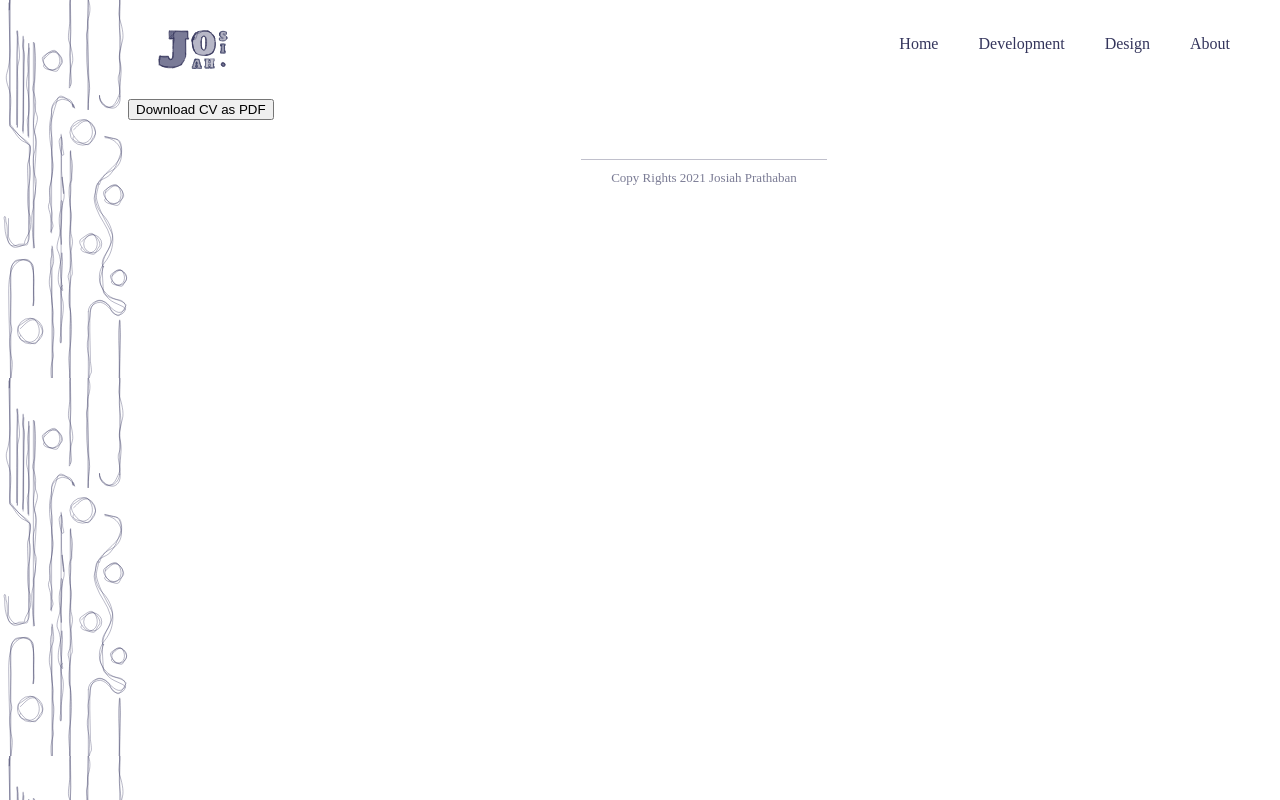
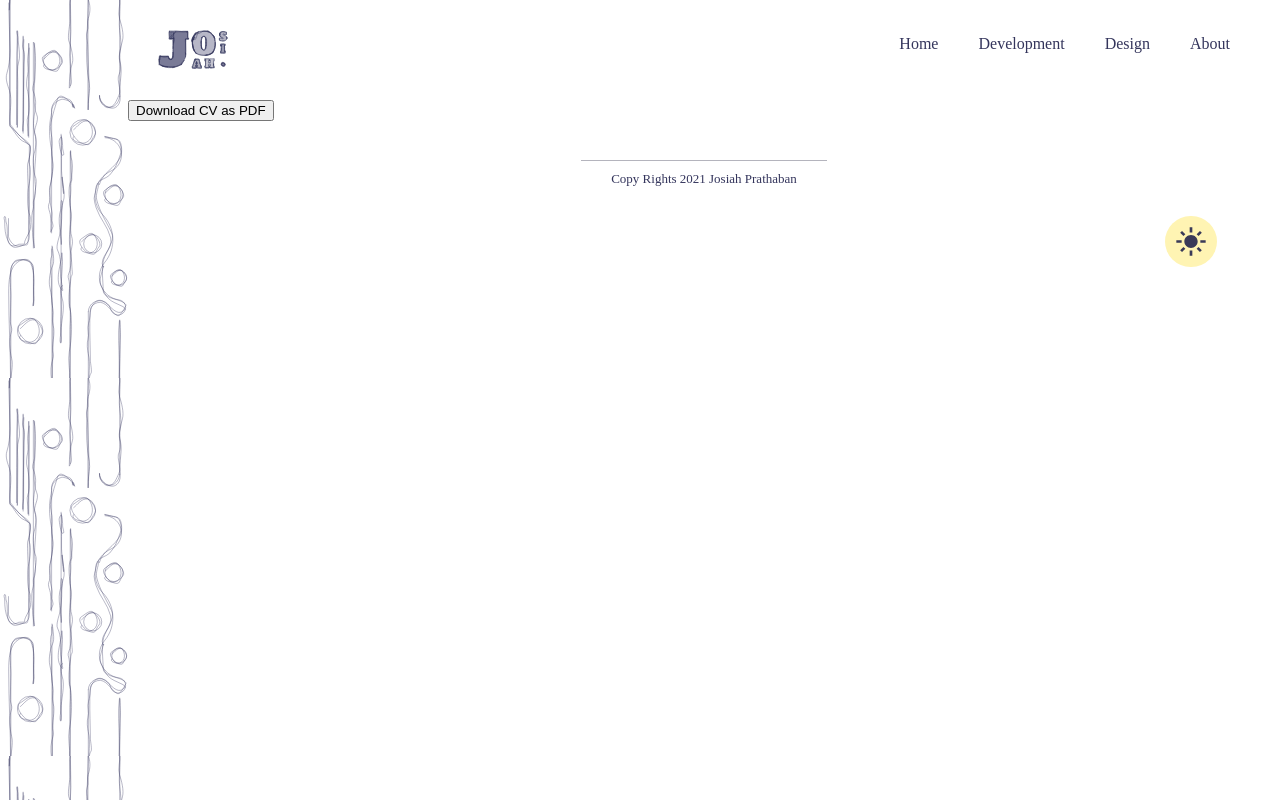
Before and after one commit to josiahprathaban/josiahprathaban.me, a Gatsby site: page /about in a window 1280 px wide. Built offline with nearby package versions, Linux system fonts and the light colour scheme; Gatsby itself is replaced by a stand-in of ours; a web font is replaced by a local one.

Commit message:
add dark mode and light mode

```diff
--- a/src/components/Layout.js
+++ b/src/components/Layout.js
@@ -1,11 +1,19 @@
-import React from 'react'
+import React, { useState } from 'react';
 import Navbar from './Navbar'
 import Footer from './Footer'
 import "../styles/global.scss"
 import { Helmet } from "react-helmet"
 
 export default function Layout({ children }) {
+
+    const [isLightMode, setIsLightMode] = useState(true);
+
+    function handleMode() {
+        isLightMode ? setIsLightMode(false) : setIsLightMode(true)
+    }
+
     return (
+        <div className={isLightMode ? 'light' : 'dark'}>
             <div className="layout">
                 <Helmet>
                     <meta charSet="utf-8" />
@@ -16,10 +24,14 @@ export default function Layout({ children }) {
                 <div>
                     <Navbar/>
                     <div className="content">
+                    <button onClick={handleMode} className="mode">
+                        <img src={isLightMode ? 'light_mode.svg' : 'dark_mode.svg'}/>
+                    </button>
                         { children }
                     </div>
                     <Footer/>
                 </div>
             </div>
+        </div>
     )
 }
--- a/src/components/Navbar.js
+++ b/src/components/Navbar.js
@@ -4,7 +4,7 @@ import React from 'react'
 export default function Navbar() {
     return (
         <nav>
-            <img src="/jo.logo.svg" alt="logo"/>
+            <div className="logo"></div>
             <div className="links">
                 <Link className="link" to="/">Home</Link>
                 <Link className="link" to="/">Development</Link>
--- a/src/styles/global.scss
+++ b/src/styles/global.scss
@@ -4,23 +4,92 @@ html, body{
     min-height: 100%;
 }
 
+.light{
+    color: rgb(52, 53, 92);
+    .layout{
+        background-color: rgb(255, 255, 255);
+    }
+    a{
+        color: rgb(52, 53, 92);
+    }
+    h3{
+        color: rgb(52, 53, 92);
+    }
+    .mode{
+        background-color: rgb(255, 244, 179);
+    }
+    .texture{
+        background-image: url('/texture_light.svg');
+    }
+    nav .logo{
+        background-image: url('/jo_logo_light.svg');
+    }
+}
+
+.dark{
+    color: rgb(255, 255, 255);
+    .layout{
+        background-color: rgb(27, 28, 37);
+    }
+    a{
+        color: rgb(255, 244, 179);
+    }
+    h3{
+        color: rgb(255, 244, 179);
+    }
+    .mode{
+        background-color: rgb(58, 58, 88);
+    }
+    .texture{
+        background-image: url('/texture_dark.svg');
+    }
+    nav .logo{
+        background-image: url('/jo_logo_dark.svg');
+    }
+}
+
 body{
     margin: 0;
     min-height: 100%;
-    background-color: rgb(255, 255, 255);
 }
 
 .layout{
     display: grid;
     grid-template-columns: 10% 90%;
-
+    min-height: 100vh;
+    z-index: -1;
 }
 
 .texture{
-    height: calc(100% + 20px);
-    min-height: calc(100vh - 20px);
-    background-image: url('/texture.svg');
     background-size: contain;
+}
+
+.mode{
+    z-index: 99;
+    width: 50px;
+    height: 50px;
+    display: inline;
+    position: fixed;
+    right: 5%;
+    top: 27%;
+    padding: 10px;
+    outline: none;
+    border: none;
+    border-radius: 50%;
+    cursor: pointer;
+    animation-name: attract;
+    animation-duration: 2s;
+    animation-iteration-count: infinite;
+}
+
+@keyframes attract {
+    0%   {width: 50px; height: 50px;}
+    50%  {width: 55px; height: 55px; right: calc(5% - 2.5px);}
+    100% {width: 50px; height: 50px;}
+  }
+
+.mode img{
+    width: 100%;
 }
 
 nav{
@@ -42,7 +111,6 @@ nav .links .link{
     padding: 5px 10px;
     margin: 0 10px;
     text-decoration: none;
-    color: rgb(52, 53, 92);
     font-family: 'Chelsea Market', cursive;
 }
 
@@ -50,22 +118,24 @@ nav .links .link:hover{
     border-bottom: 1px solid rgb(52, 53, 92);
 }
 
-nav img{
+nav .logo{
     width: 70px;
+    height: 40px;
+    background-size: contain;
+    background-repeat: no-repeat;
 }
 
 footer{
     font-family: 'Chelsea Market', cursive;
     text-align: center;
-    color: rgba(52, 53, 92, 0.651);
     font-size: 13px;
     padding-top: 50px;
 }
 
 footer p{
     display: inline;
-    border-top: 1px solid rgba(52, 53, 92, 0.308);
-    padding: 10px 30px;
+    border-top: 1px solid rgb(180, 180, 189);
+    padding: 10px 30px 0 ;
 }
 
 
--- a/src/styles/index.scss
+++ b/src/styles/index.scss
@@ -8,7 +8,6 @@
     font-family: 'Clicker Script', cursive;
 }
 .text h1{
-    color: rgb(52, 53, 92);
     text-align: center;
     font-size: 70px;
     font-weight: lighter;
@@ -16,7 +15,6 @@
 }
 
 .text h2{
-    color: rgb(52, 53, 92);
     text-align: center;
     font-size: 30px;
     font-weight: lighter;
@@ -24,7 +22,6 @@
 }
 
 .text h3{
-    color: rgb(52, 53, 92);
     text-align: center;
     font-family: 'Chelsea Market', cursive;
     font-size: 25px;
@@ -38,7 +35,7 @@
     position: absolute;
     width: 400px;
     left: calc(50% - 200px);
-    z-index: -1;
+    z-index: 1;
 }
 
 
```
Also changed, not shown: static/backgroun_animated.svg (deleted), static/dark_mode.svg (added), static/jo.back_animated.svg (deleted), static/jo_logo_dark.svg (added), static/jo_logo_light.svg (renamed from static/jo.logo.svg), static/light_mode.svg (added), static/texture_animated.svg (deleted), static/texture_dark.svg (added), static/texture_light.svg (renamed from static/texture.svg). Lines whose indentation alone changed are shown as unchanged.
